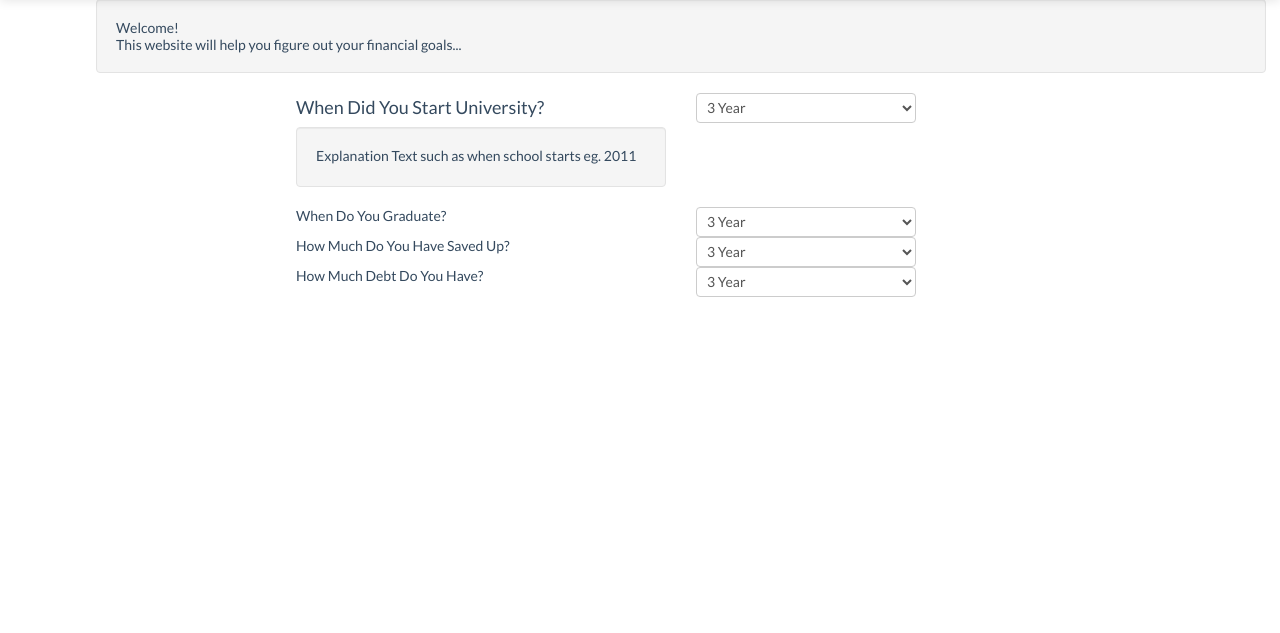
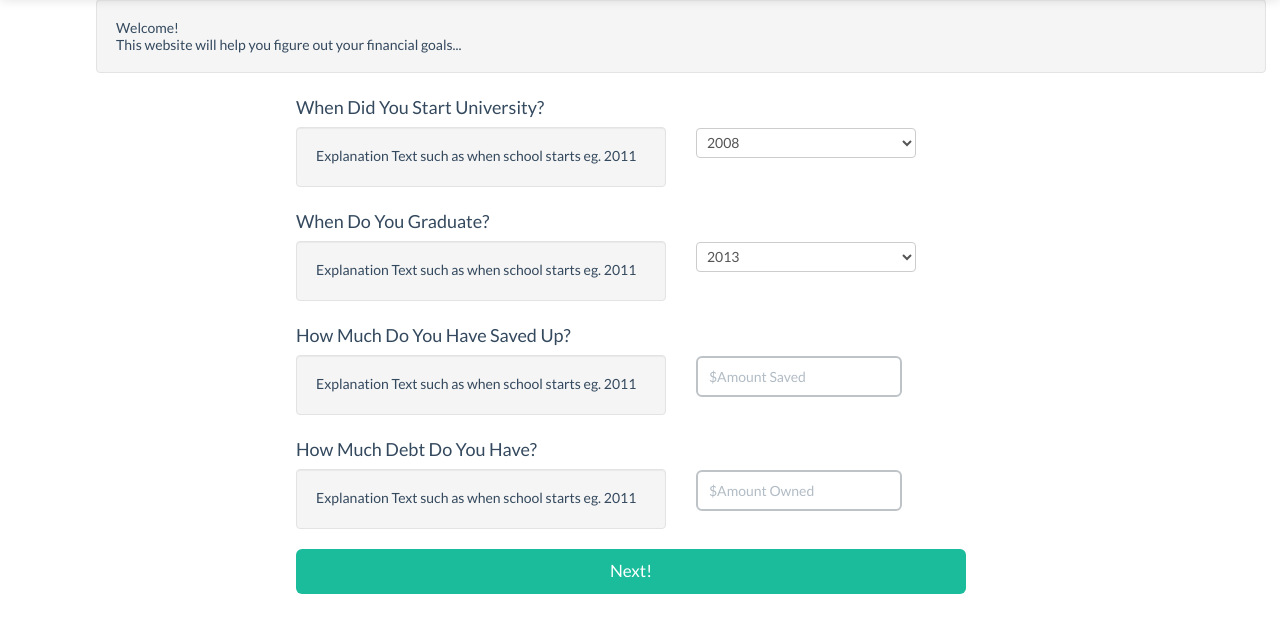
Before and after one commit to SteveXian/budget_app, a Django app: page /test/ in a window 1280 px wide. Shown: the part 53-686 px from the top of the page. Run offline with Django 3.2, Linux system fonts and the light colour scheme; some libraries are stand-ins or nearby versions.

Commit message:
added intro page with flat-ui

```diff
--- a/budget/templates/test.html
+++ b/budget/templates/test.html
@@ -6,53 +6,68 @@
 
 {% block content %}
 <div class="container">
-<div class="well green-well" >
+<div class="well green-well intro" >
     Welcome!</br>
     This website will help you figure out your financial goals...
 </div>
-<form class="form-horizontal" action='/user/update/' method="POST">
+<form class="form-horizontal" action='' method="POST">
     <div class="row spaced-out">
         <div class="offset2 span4">
             <h4>When Did You Start University?</h4>
             <div class="well green-well" >Explanation Text such as when school starts eg. 2011</div>
         </div>
         <div class="span6">
-            <select id="program_length" name="program_length">
-                <option value="3">3 Year</option>
-                <option value="4">4 Year</option>
-                <option value="5">5 Year</option>
+            <br/><br/>
+            <select id="starting_year" name="starting_year">
+                <option value="2013">2008</option>
+                <option value="2013">2009</option>
+                <option value="2013">2010</option>
+                <option value="2013">2011</option>
+                <option value="2013">2012</option>
+                <option value="2013">2013</option>
+                <option value="2014">2014</option>
             </select>
         </div>
     </div>
     <div class="row spaced-out">
-        <div class="offset2 span4">When Do You Graduate?</div>
+        <div class="offset2 span4">
+            <h4>When Do You Graduate?</h4>
+            <div class="well green-well" >Explanation Text such as when school starts eg. 2011</div>
+        </div>
         <div class="span6">
-            <select id="program_length" name="program_length">
-                <option value="3">3 Year</option>
-                <option value="4">4 Year</option>
-                <option value="5">5 Year</option>
+            <br/><br/>
+            <select id="ending_year" name="ending_year">
+                <option value="2013">2013</option>
+                <option value="2014">2014</option>
+                <option value="2014">2015</option>
+                <option value="2014">2016</option>
+                <option value="2014">2017</option>
+                <option value="2014">2018</option>
             </select>
         </div>
     </div>
     <div class="row spaced-out">
-        <div class="offset2 span4">How Much Do You Have Saved Up?</div>
+        <div class="offset2 span4">
+            <h4>How Much Do You Have Saved Up?</h4>
+            <div class="well green-well" >Explanation Text such as when school starts eg. 2011</div>
+        </div>
         <div class="span6">
-            <select id="program_length" name="program_length">
-                <option value="3">3 Year</option>
-                <option value="4">4 Year</option>
-                <option value="5">5 Year</option>
-            </select>
+            <br/><br/>
+            <input id="saved_amount" name="saved_amount" type="text" placeholder="$Amount Saved"></input>
         </div>
     </div>
     <div class="row spaced-out">
-        <div class="offset2 span4">How Much Debt Do You Have?</div>
-        <div class="span6">
-            <select id="program_length" name="program_length">
-                <option value="3">3 Year</option>
-                <option value="4">4 Year</option>
-                <option value="5">5 Year</option>
-            </select>
+        <div class="offset2 span4">
+            <h4>How Much Debt Do You Have?</h4>
+            <div class="well green-well" >Explanation Text such as when school starts eg. 2011</div>
         </div>
+        <div class="span6"><br/><br/>
+            <input id="owned_amount" name="owned_amount" type="text" placeholder="$Amount Owned"></input>
+        </div>
+    </div>
+
+    <div class="row spaced-out" style="text-align:center;">
+        <div class="offset2 span7"><button class="btn btn-large btn-block btn-primary">Next!</button>
     </div>
 </form>
 </div>
```
Also changed, not shown: budget/static/budget/css/custom.css (+9 -0 lines).
